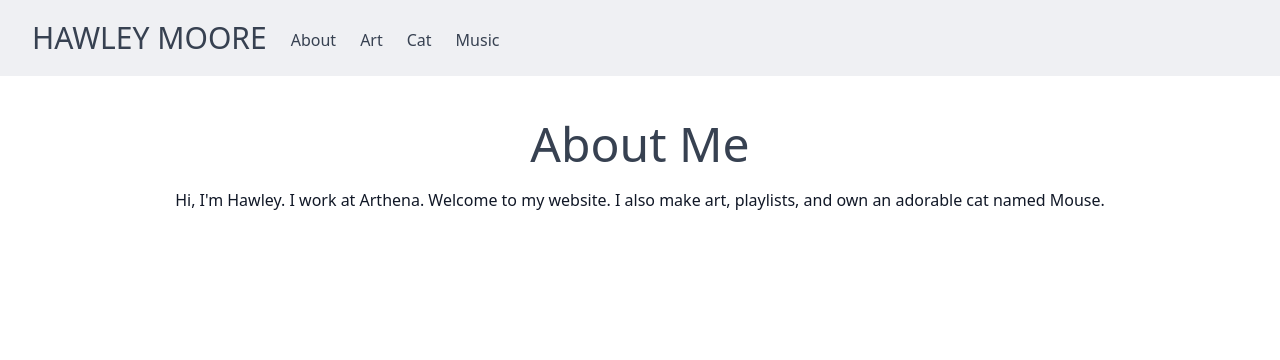
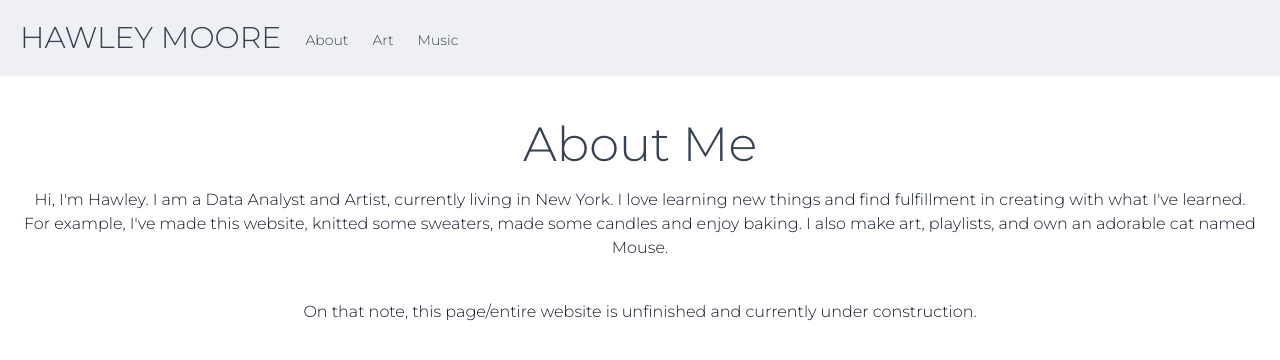
Before and after one commit to hawleym/personal-site, a Next.js app: page /about in a window 1280 px wide. Shown: the top 360 px of the page. Built offline with nearby package versions, Linux system fonts and the light colour scheme.

Commit message:
updates font and about

```diff
--- a/components/nav.js
+++ b/components/nav.js
@@ -2,40 +2,33 @@ import Link from 'next/link';
 
 export default function Nav() {
   return (
-    <header class="text-gray-700 bg-gray-200 bg-opacity-60 body-font fixed w-screen">
+    <header class="font-montserrat text-gray-700 bg-gray-200 bg-opacity-60 body-font fixed w-screen">
       <nav>
         <ul className="p-5 flex-1 flex items-center justify-center sm:items-stretch sm:justify-start">
           <li>
             <Link href="/">
-              <a className="text-gray-700 hover:text-white px-3 rounded-md text-3xl font-medium">
+              <a className="text-gray-700 hover:text-white pr-3 rounded-md md:text-3xl sm:text-2xl text-xl font-medium">
                 HAWLEY MOORE
               </a>
             </Link>
           </li>
-          <li className="pt-2">
+          <li className="sm:pt-2 pt-1">
             <Link href="/about">
-              <a className="text-gray-700 hover:text-white px-3 rounded-md text-3sm font-medium">
+              <a className="text-gray-700 hover:text-white px-3 rounded-md sm:text-3sm text-sm font-medium">
                 About
               </a>
             </Link>
           </li>
-          <li className="pt-2">
+          <li className="sm:pt-2 pt-1">
             <Link href="/art">
-              <a className="text-gray-700 hover:text-white px-3 rounded-md text-3sm font-medium">
+              <a className="text-gray-700 hover:text-white px-3 rounded-md sm:text-3sm text-sm font-medium">
                 Art
               </a>
            </Link>
           </li>
-          <li className="pt-2">
-            <Link href="/mouse">
-              <a className="text-gray-700 hover:text-white px-3 rounded-md text-3sm font-medium">
-                Cat
-              </a>
-            </Link>
-          </li>
-          <li className="pt-2">
+          <li className="sm:pt-2 pt-1">
             <Link href="/music">
-              <a className="text-gray-700 hover:text-white px-3 rounded-md text-3sm font-medium">
+              <a className="text-gray-700 hover:text-white px-3 rounded-md sm:text-3sm text-sm font-medium">
                 Music
               </a>
             </Link>
--- a/pages/about.js
+++ b/pages/about.js
@@ -9,7 +9,13 @@ export default function AboutPage() {
           About Me
         </h1>
         <p className="text-l p-5 text-center text-gray-900">
-          Hi, I'm Hawley. I work at Arthena. Welcome to my website. I also make art, playlists, and own an adorable cat named Mouse.
+          Hi, I'm Hawley. I am a Data Analyst and Artist, currently living in New York.
+          I love learning new things and find fulfillment in creating with what I've learned.
+          For example, I've made this website, knitted some sweaters, made some candles and enjoy baking.
+          I also make art, playlists, and own an adorable cat named Mouse.
+        </p>
+        <p className="text-l p-5 text-center text-gray-900">
+          On that note, this page/entire website is unfinished and currently under construction.
         </p>
       </div>
     </div>
--- a/pages/art.js
+++ b/pages/art.js
@@ -9,17 +9,24 @@ export default function ArtPage() {
         I largely paint with a combination of acylics and oils. Sometimes I like making sculptures out of plaster casts of my own hands.
         </h1>
       </div>
-      <div className="grid gap-5 md:grid-cols-3 sm:grid-cols-2 grid-cols-1 object-center pl-4 pr-4">
-       <div>
+      <div className="grid grid-flow-row auto-rows-max gap-5 md:grid-cols-3 sm:grid-cols-2 grid-cols-1 object-center pl-4 pr-4">
+      <div className="col-span-3">
+            <img
+                src="/images/art11.jpg"
+                alt="Five works by Hawley Moore on a Wall"
+                width="100%"
+            />
+        </div>
+       <div className="row-span-2">
             <img
                 src="/images/art12.jpg"
                 alt="Five works by Hawley Moore on a Wall"
                 width="100%"
             />
         </div>
-        <div>
+        <div className="col-span-2">
             <img
-                src="/images/art11.jpg"
+                src="/images/art9.jpg"
                 alt="Five works by Hawley Moore on a Wall"
                 width="100%"
             />
@@ -27,13 +34,6 @@ export default function ArtPage() {
         <div>
             <img
                 src="/images/art10.jpg"
-                alt="Five works by Hawley Moore on a Wall"
-                width="100%"
-            />
-        </div>
-        <div>
-            <img
-                src="/images/art9.jpg"
                 alt="Five works by Hawley Moore on a Wall"
                 width="100%"
             />
--- a/pages/index.js
+++ b/pages/index.js
@@ -4,8 +4,8 @@ export default function IndexPage() {
   return (
     <div>
       <Nav />
-      <div className="">
-        <div>
+      <div className="pt-16">
+        <div className="pt-3">
           <img
             src="/images/art1.jpg"
             alt="Five works by Hawley Moore on a Wall"
--- a/styles/index.css
+++ b/styles/index.css
@@ -1,3 +1,5 @@
+@import url('https://fonts.googleapis.com/css2?family=Montserrat:wght@300&family=Open+Sans&family=Roboto&display=swap');
+
 @tailwind base;
 
 /* Write your own custom base styles here */
--- a/tailwind.config.js
+++ b/tailwind.config.js
@@ -3,6 +3,9 @@ module.exports = {
   darkMode: 'media', // 'media' or 'class'
   theme: {
     extend: {
+      fontFamily: {
+        'sans': ['Montserrat', 'sans-serif']
+      },
       colors: {
         transparent: 'transparent',
         current: 'currentColor',
```
